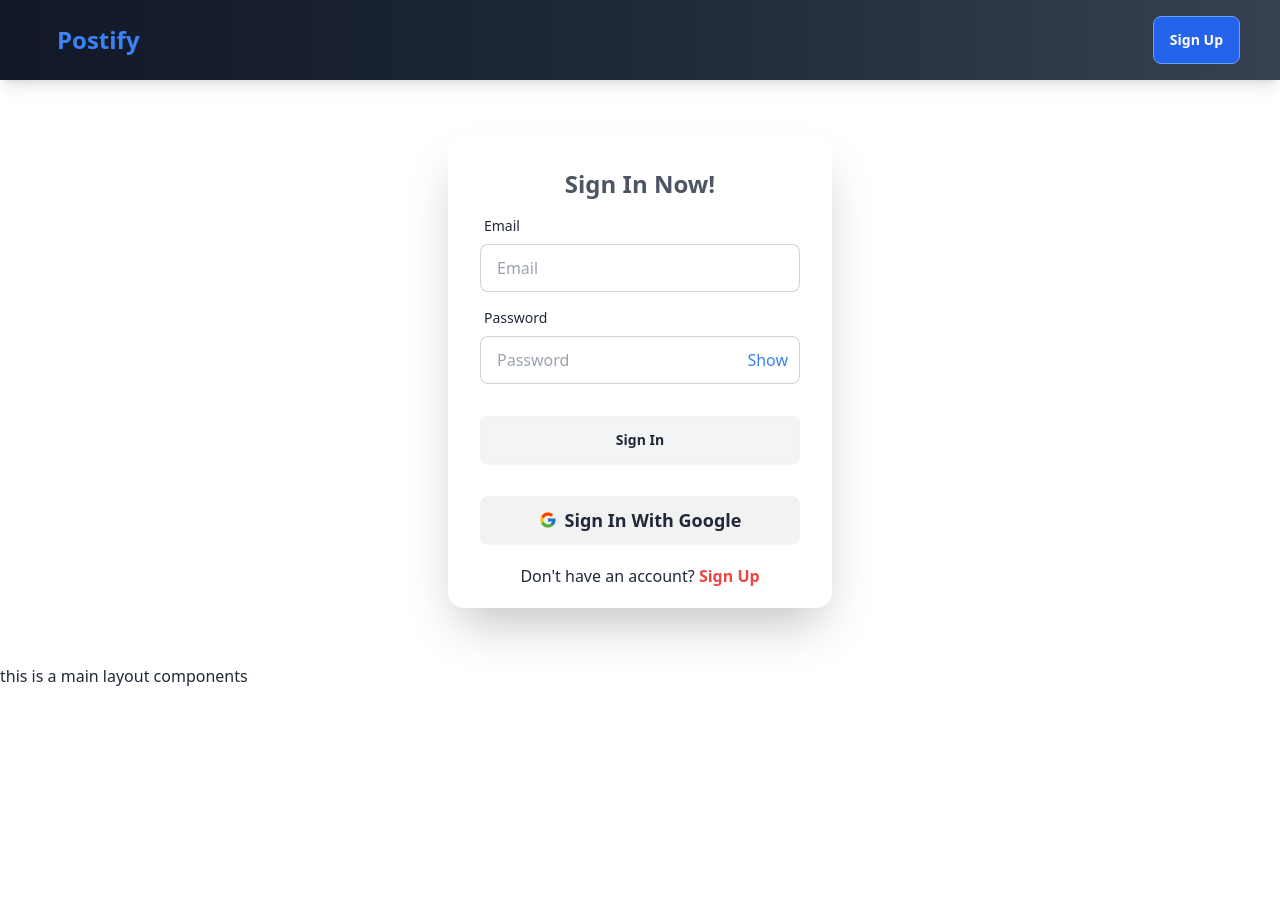
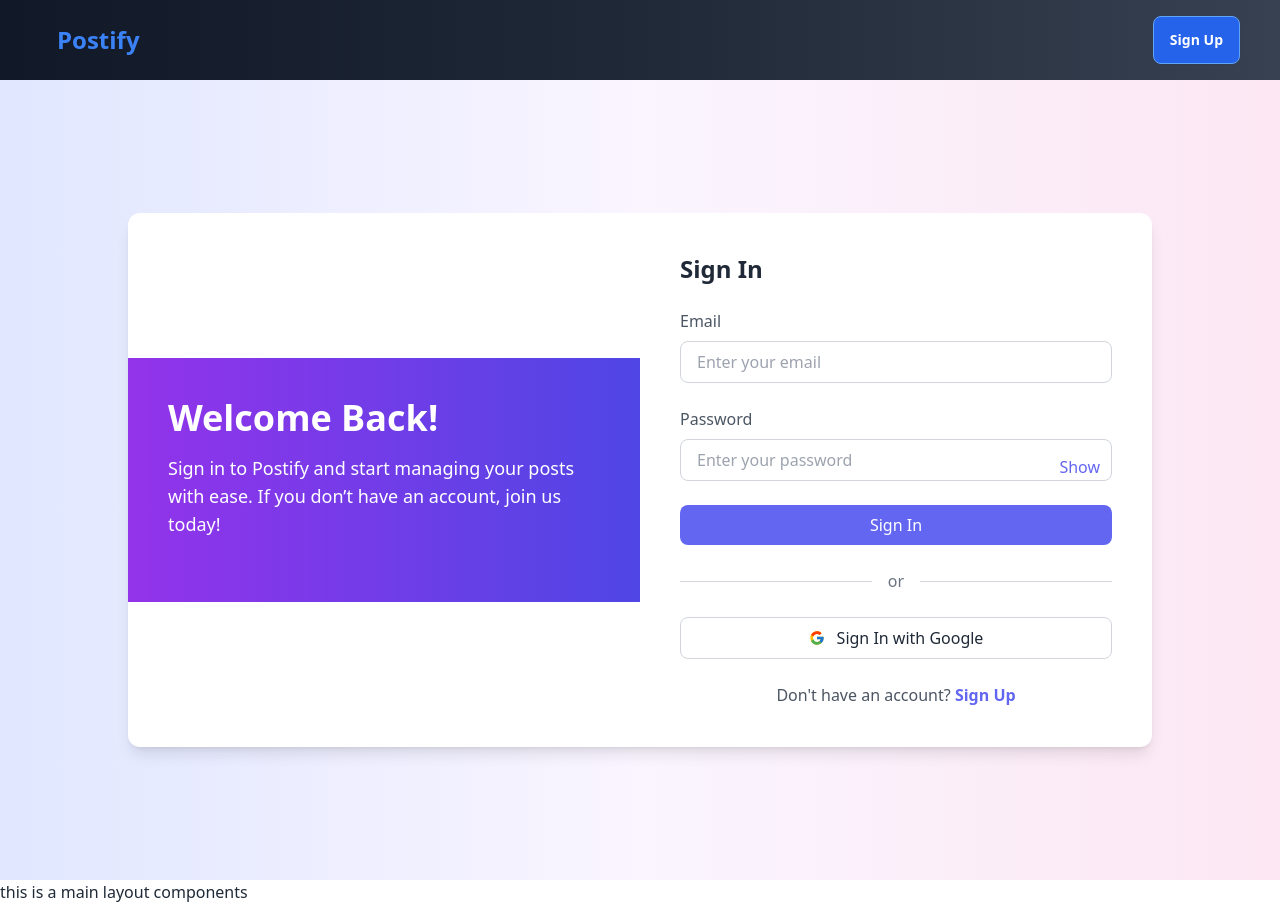
Before and after one commit to Jubayerhusain/Postify-client-side, a React (Vite) app: page /signIn in a window 1280 px wide. Before the commit the page ends 800 px from the top, so only its background shows below. Built offline with nearby package versions, Linux system fonts and the light colour scheme; no server answers.

Commit message:
singnIn and signUp from update done

```diff
--- a/src/components/SignInAndSignUp/SignIn.jsx
+++ b/src/components/SignInAndSignUp/SignIn.jsx
@@ -1,6 +1,6 @@
-import { useContext, useState } from "react";
+import React, { useContext, useState } from "react";
 import { FcGoogle } from "react-icons/fc";
-import { Link, useNavigate, useLocation } from "react-router-dom";
+import { Link, useNavigate } from "react-router-dom";
 import { AuthContext } from "../../AuthProvider/AuthProvider";
 
 function SignIn() {
@@ -19,7 +19,7 @@ function SignIn() {
     }
 
     signInUser(email, password)
-      .then((res) => {
+      .then(() => {
         alert("Successfully Signed In!");
         navigate("/profile");
       })
@@ -35,76 +35,93 @@ function SignIn() {
         console.error("ERROR:", err.message);
       });
   };
-  const hundleGoogleSingIn =()=>{
+
+  const hundleGoogleSingIn = () => {
     hundleGoogleAuth()
-    .then(res=>{
-      console.log(res.user);
-      navigate(`/profile`)
-    })
-    .catch(error=>{
-      console.log(error);
-    })
-  }
+      .then(() => {
+        navigate(`/profile`);
+      })
+      .catch((error) => {
+        console.error(error);
+      });
+  };
 
   return (
-    <div>
-      <div className="hero-content my-10 flex-col mx-auto">
-        <div className="card bg-base-100 w-full max-w-sm shrink-0 shadow-2xl">
-          <form onSubmit={handleSignIn} className="card-body">
-            <h1 className="text-2xl font-bold text-gray-600 text-center">
-              Sign In Now!
-            </h1>
+    <div className="min-h-screen flex items-center justify-center bg-gradient-to-r from-indigo-100 via-purple-50 to-pink-100">
+      <div className="flex flex-col lg:flex-row items-center bg-white shadow-lg rounded-xl max-w-5xl overflow-hidden">
+        {/* Left Side: Form */}
+        <div className="lg:w-1/2 w-full p-10 bg-gradient-to-r from-purple-600 to-indigo-600 text-white">
+          <h2 className="text-4xl font-bold mb-4">Welcome Back!</h2>
+          <p className="text-lg mb-6">
+            Sign in to Postify and start managing your posts with ease. If you
+            don’t have an account, join us today!
+          </p>
+        </div>
+
+        {/* Right Side: Form */}
+        <div className="lg:w-1/2 w-full p-10">
+          <form onSubmit={handleSignIn} className="space-y-6">
+            <h1 className="text-2xl font-bold text-gray-800">Sign In</h1>
             {/* Email Field */}
-            <div className="form-control">
-              <label className="label">
-                <span className="label-text">Email</span>
-              </label>
+            <div className="space-y-2">
+              <label className="text-gray-600">Email</label>
               <input
                 type="email"
                 name="email"
-                placeholder="Email"
-                className="input input-bordered"
+                placeholder="Enter your email"
+                className="w-full px-4 py-2 border border-gray-300 rounded-lg focus:outline-none focus:ring-2 focus:ring-indigo-400"
                 required
               />
             </div>
             {/* Password Field */}
-            <div className="form-control relative">
-              <label className="label">
-                <span className="label-text">Password</span>
-              </label>
+            <div className="space-y-2 relative">
+              <label className="text-gray-600">Password</label>
               <input
                 type={showPassword ? "text" : "password"}
                 name="password"
-                placeholder="Password"
-                className="input input-bordered"
+                placeholder="Enter your password"
+                className="w-full px-4 py-2 border border-gray-300 rounded-lg focus:outline-none focus:ring-2 focus:ring-indigo-400"
                 required
               />
               <button
                 type="button"
                 onClick={() => setShowPassword(!showPassword)}
-                className="absolute right-3 top-12 text-blue-500 hover:text-blue-700 transition-all duration-300"
+                className="absolute right-3 top-10 text-indigo-500 hover:text-indigo-700"
               >
                 {showPassword ? "Hide" : "Show"}
               </button>
             </div>
             {/* Submit Button */}
-            <div className="form-control mt-6">
-              <button type="submit" className="btn bg-gray-100">
-                <span>Sign In</span>
+            <div>
+              <button
+                type="submit"
+                className="w-full bg-indigo-500 text-white py-2 rounded-lg hover:bg-indigo-600 transition-all"
+              >
+                Sign In
               </button>
             </div>
           </form>
-          {/* Sign Up With Google*/}
-          <div className=" w-10/12 mx-auto mb-5">
-            <button onClick={hundleGoogleSingIn} className="btn text-lg w-full font-semibold text-center">
-              <FcGoogle /> Sign In With Google
-            </button>
+
+          {/* Divider */}
+          <div className="flex items-center my-6">
+            <hr className="flex-grow border-gray-300" />
+            <span className="mx-4 text-gray-500">or</span>
+            <hr className="flex-grow border-gray-300" />
           </div>
+
+          {/* Sign In With Google */}
+          <button
+            onClick={hundleGoogleSingIn}
+            className="w-full flex items-center justify-center border border-gray-300 rounded-lg py-2 hover:bg-gray-100 transition-all"
+          >
+            <FcGoogle className="mr-3" /> Sign In with Google
+          </button>
+
           {/* Redirect to Sign Up */}
-          <p className="text-center mb-5">
+          <p className="text-center mt-6 text-gray-600">
             Don't have an account?{" "}
-            <Link to={`/`}>
-              <span className="text-red-500 font-semibold">Sign Up</span>
+            <Link to={`/`} className="text-indigo-500 font-semibold">
+              Sign Up
             </Link>
           </p>
         </div>
--- a/src/components/SignInAndSignUp/SignUp.jsx
+++ b/src/components/SignInAndSignUp/SignUp.jsx
@@ -1,13 +1,11 @@
-import { useContext, useState } from "react";
+import React, { useContext, useState } from "react";
 import { FcGoogle } from "react-icons/fc";
 import { Link, useNavigate } from "react-router-dom";
 import { AuthContext } from "../../AuthProvider/AuthProvider";
-import toast from "react-hot-toast";
 
 function SignUp() {
   const [showPassword, setShowPassword] = useState(false);
   const { createUser, hundleGoogleAuth } = useContext(AuthContext);
-
   const navigate = useNavigate();
 
   const validateEmail = (email) => /\S+@\S+\.\S+/.test(email);
@@ -32,14 +30,6 @@ function SignUp() {
     createUser(email, password)
       .then((res) => {
         alert("Successfully Signed Up!");
-        console.log("User Created:", res.user);
-
-        // Optionally, you can update the user's profile with name and photo here
-        // res.user.updateProfile({
-        //   displayName: name,
-        //   photoURL: photo,
-        // });
-
         navigate(`/profile`);
       })
       .catch((err) => {
@@ -56,101 +46,120 @@ function SignUp() {
         console.error("ERROR:", err.message);
       });
   };
-  const hundleGoogleSingUp =()=>{
+
+  const hundleGoogleSingUp = () => {
     hundleGoogleAuth()
-    .then(res=>{
-      console.log(res.user);
-      navigate(`/profile`)
-    })
-    .catch(error=>{
-      console.log(error);
-    })
-  }
+      .then((res) => {
+        console.log(res.user);
+        navigate(`/profile`);
+      })
+      .catch((error) => {
+        console.error(error);
+      });
+  };
+
   return (
-    <div>
-      <div className="hero-content my-10 flex-col mx-auto">
-        <div className="card bg-base-100 w-full max-w-sm shrink-0 shadow-2xl">
-          <form onSubmit={handleRegister} className="card-body">
-            <h1 className="text-2xl font-bold text-gray-600 text-center">
-              Sign Up Now
-            </h1>
+    <div className="min-h-screen flex items-center justify-center bg-gradient-to-r from-teal-100 to-cyan-100">
+      <div className="flex flex-col lg:flex-row items-center bg-white shadow-lg rounded-xl max-w-5xl overflow-hidden">
+        {/* Left Side: Form */}
+        <div className="lg:w-1/2 w-full p-10">
+          <form onSubmit={handleRegister} className="space-y-6">
+            <h1 className="text-2xl font-bold text-gray-800">Sign Up</h1>
             {/* Name Field */}
-            <div className="form-control">
-              <label className="label">
-                <span className="label-text">User Name</span>
-              </label>
+            <div className="space-y-2">
+              <label className="text-gray-600">User Name</label>
               <input
                 type="text"
                 name="name"
-                placeholder="Name"
-                className="input input-bordered"
+                placeholder="Enter your name"
+                className="w-full px-4 py-2 border border-gray-300 rounded-lg focus:outline-none focus:ring-2 focus:ring-teal-400"
                 required
               />
             </div>
-            {/* Photo Field */}
-            <div className="form-control">
-              <label className="label">
-                <span className="label-text">Photo URL</span>
-              </label>
+            {/* Photo URL Field */}
+            <div className="space-y-2">
+              <label className="text-gray-600">Photo URL</label>
               <input
                 type="text"
                 name="photo"
-                placeholder="Photo URL"
-                className="input input-bordered"
+                placeholder="Enter your photo URL"
+                className="w-full px-4 py-2 border border-gray-300 rounded-lg focus:outline-none focus:ring-2 focus:ring-teal-400"
               />
             </div>
             {/* Email Field */}
-            <div className="form-control">
-              <label className="label">
-                <span className="label-text">Email</span>
-              </label>
+            <div className="space-y-2">
+              <label className="text-gray-600">Email</label>
               <input
                 type="email"
                 name="email"
-                placeholder="Email"
-                className="input input-bordered"
+                placeholder="Enter your email"
+                className="w-full px-4 py-2 border border-gray-300 rounded-lg focus:outline-none focus:ring-2 focus:ring-teal-400"
                 required
               />
             </div>
             {/* Password Field */}
-            <div className="form-control relative">
-              <label className="label">
-                <span className="label-text">Password</span>
-              </label>
+            <div className="space-y-2 relative">
+              <label className="text-gray-600">Password</label>
               <input
                 type={showPassword ? "text" : "password"}
                 name="password"
-                placeholder="Password"
-                className="input input-bordered"
+                placeholder="Enter your password"
+                className="w-full px-4 py-2 border border-gray-300 rounded-lg focus:outline-none focus:ring-2 focus:ring-teal-400"
                 required
               />
               <button
                 type="button"
                 onClick={() => setShowPassword(!showPassword)}
-                className="absolute right-3 top-12 text-blue-500 hover:text-blue-700 transition-all duration-300"
+                className="absolute right-3 top-10 text-teal-500 hover:text-teal-700"
               >
                 {showPassword ? "Hide" : "Show"}
               </button>
             </div>
             {/* Submit Button */}
-            <div className="form-control mt-6">
-              <button type="submit" className="btn bg-slate-100">
+            <div>
+              <button
+                type="submit"
+                className="w-full bg-teal-500 text-white py-2 rounded-lg hover:bg-teal-600 transition-all"
+              >
                 Sign Up
               </button>
             </div>
           </form>
-          {/* Sign Up With Google*/}
-          <div className=" w-10/12 mx-auto mb-5">
-            <button onClick={hundleGoogleSingUp} className="btn text-lg w-full font-semibold text-center">
-              <FcGoogle /> Sign Up With Google
-            </button>
+
+          {/* Divider */}
+          <div className="flex items-center my-6">
+            <hr className="flex-grow border-gray-300" />
+            <span className="mx-4 text-gray-500">or</span>
+            <hr className="flex-grow border-gray-300" />
           </div>
-          {/* Redirect to Login */}
-          <p className="text-center mb-5">
+
+          {/* Google Sign-Up */}
+          <button
+            onClick={hundleGoogleSingUp}
+            className="w-full flex items-center justify-center border border-gray-300 rounded-lg py-2 hover:bg-gray-100 transition-all"
+          >
+            <FcGoogle className="mr-3" /> Sign Up with Google
+          </button>
+
+          {/* Redirect to Sign In */}
+          <p className="text-center mt-6 text-gray-600">
             Already have an account?{" "}
-            <Link to={`/signIn`}>
-              <span className="text-red-500 font-semibold">Sign In</span>
+            <Link to={`/signIn`} className="text-teal-500 font-semibold">
+              Sign In
             </Link>
+          </p>
+        </div>
+
+        {/* Right Side: Information Section */}
+        <div className="lg:w-1/2 w-full p-10 bg-gradient-to-r from-teal-500 to-cyan-500 text-white">
+          <h2 className="text-4xl font-bold mb-4">Join Postify Today!</h2>
+          <p className="text-lg mb-6">
+            Create an account to manage and share your posts effortlessly. Get
+            started with Postify now and make your posts stand out!
+          </p>
+          <p className="text-sm text-teal-200">
+            Sign up now and take the first step towards efficient post
+            management.
           </p>
         </div>
       </div>
--- a/src/router/Router.jsx
+++ b/src/router/Router.jsx
@@ -33,6 +33,7 @@ const router = createBrowserRouter([
           </PrivateRoute>
         ),
       },
+
       {
         path: "/userHome",
         element: (
```
